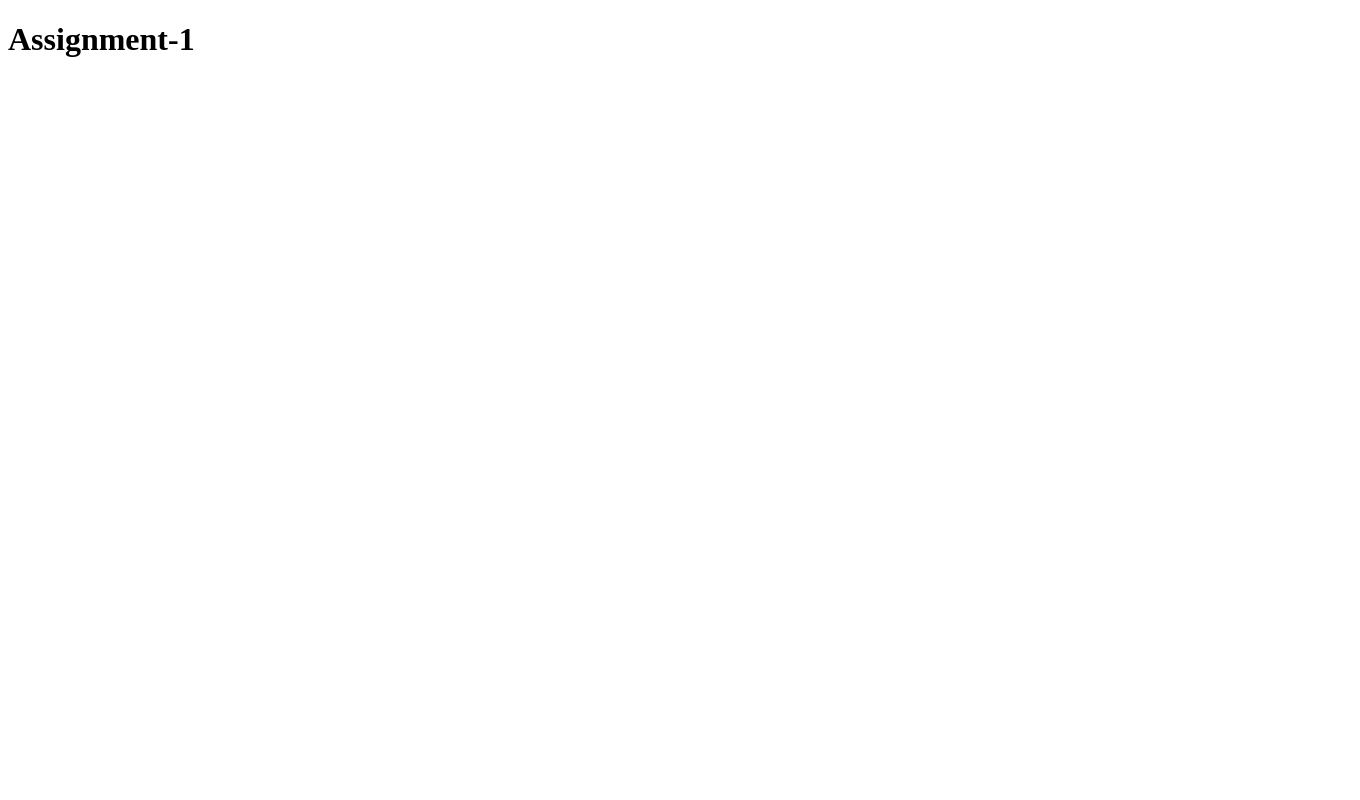
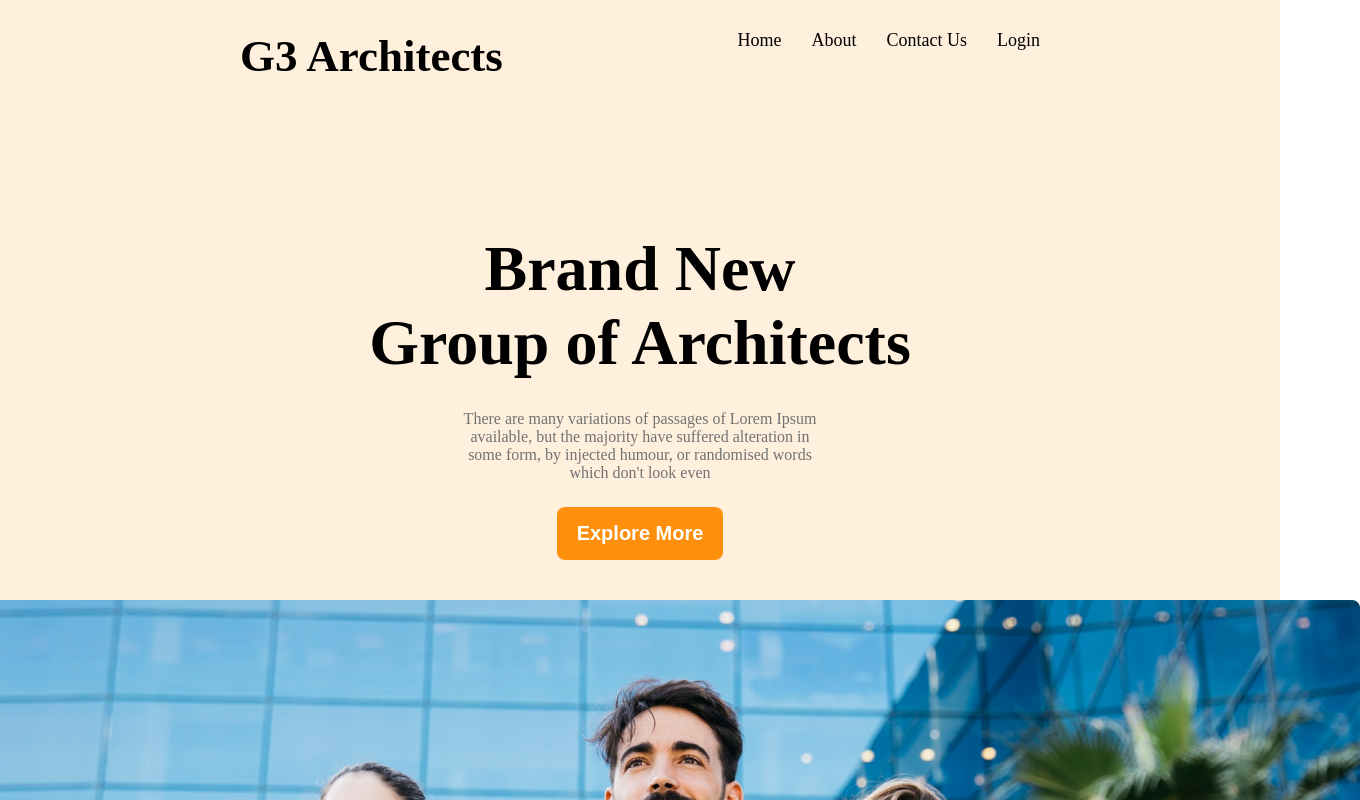
Before and after one commit to Rahatul1/Assignment-2, a plain HTML site: page index.html in a window 1280 px wide. Shown: the top 800 px of the page, 1360 px wide, since content can reach past the window. Drawn offline with Linux system fonts and the light colour scheme.

Commit message:
header-part

```diff
--- a/index.html
+++ b/index.html
@@ -6,10 +6,49 @@
     <meta http-equiv="X-UA-Compatible" content="IE=edge">
     <meta name="viewport" content="width=device-width, initial-scale=1.0">
     <title>Document</title>
+    <link rel="stylesheet" href="style.css">
 </head>
 
 <body>
-    <h1>Assignment-1</h1>
+    <!-- header section -->
+    <header>
+        <section class="header-part">
+            <div>
+                <h2 class="h-title">G3 Architects</h2>
+            </div>
+            <div>
+                <ul class="header-list">
+                    <li>Home</li>
+                    <li>About</li>
+                    <li>Contact Us</li>
+                    <li>Login</li>
+                </ul>
+            </div>
+        </section>
+        <section>
+            <div>
+                <h1 class="brand-title">Brand New <br>Group of Architects</h1>
+                <p class="brand-description">There are many variations of passages of Lorem Ipsum available, but the
+                    majority have suffered alteration in <br> some form, by injected humour, or randomised words which
+                    don't
+                    look even
+                </p>
+                <button class="brand-button">Explore More</button>
+            </div>
+            <div class="h-banner">
+                <img src="images/banner.png" alt="">
+            </div>
+        </section>
+    </header>
+
+
+
+    <!-- main section -->
+    <main></main>
+
+
+    <!-- footer section -->
+    <footer></footer>
 </body>
 
 </html>
--- a/style.css
+++ b/style.css
@@ -0,0 +1,68 @@
+* {
+    margin: 0;
+    padding: 0;
+}
+
+
+
+/* header section */
+header {
+    background-color: #fff0de;
+    padding: 30px 240px;
+}
+
+.header-part {
+    display: flex;
+    justify-content: space-between;
+    text-align: center;
+}
+
+.h-title {
+    font-size: 45px;
+    font-weight: 700;
+}
+
+.header-list {
+    list-style: none;
+    display: flex;
+    gap: 30px;
+    font-size: 18px;
+    font-weight: 500;
+}
+
+/* brand-title */
+.brand-title {
+    padding-top: 150px;
+    text-align: center;
+    font-size: 64px;
+    font-weight: 700;
+}
+
+.brand-description {
+    padding: 0 220px;
+    text-align: center;
+    padding-top: 30px;
+    font-size: 16px;
+    font-weight: 400;
+    color: #727272;
+}
+
+.brand-button {
+    margin: auto;
+    display: flex;
+    margin-top: 25px;
+    padding: 15px 20px;
+    font-size: 20px;
+    font-weight: 600;
+    border: none;
+    background-color: #FF900E;
+    border-radius: 8px;
+    color: #FFFFFF;
+}
+
+.h-banner {
+    margin: auto;
+    display: flex;
+    justify-content: center;
+    margin-top: 40px;
+}
```
Also changed, not shown: images/architect.png (added), images/banner.png (added), images/icons/customers.png (added), images/icons/email.png (added), images/icons/projects.png (added), images/icons/ribon.png (added), images/sponsors/amazon.png (added), images/sponsors/figma.png (added), images/sponsors/google.png (added), images/sponsors/spotify.png (added), images/sponsors/telerama.png (added), images/team1.png (added), images/team2.png (added), images/team3.png (added), 1 more files.
